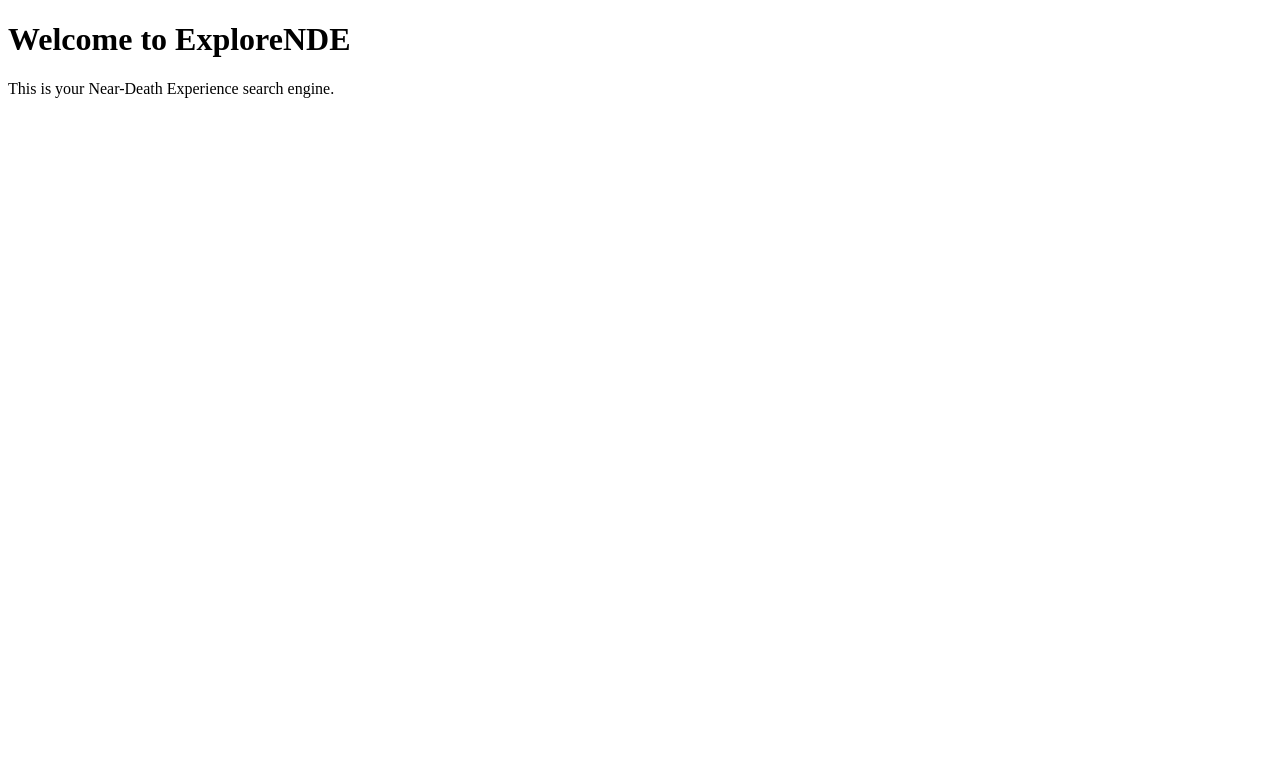
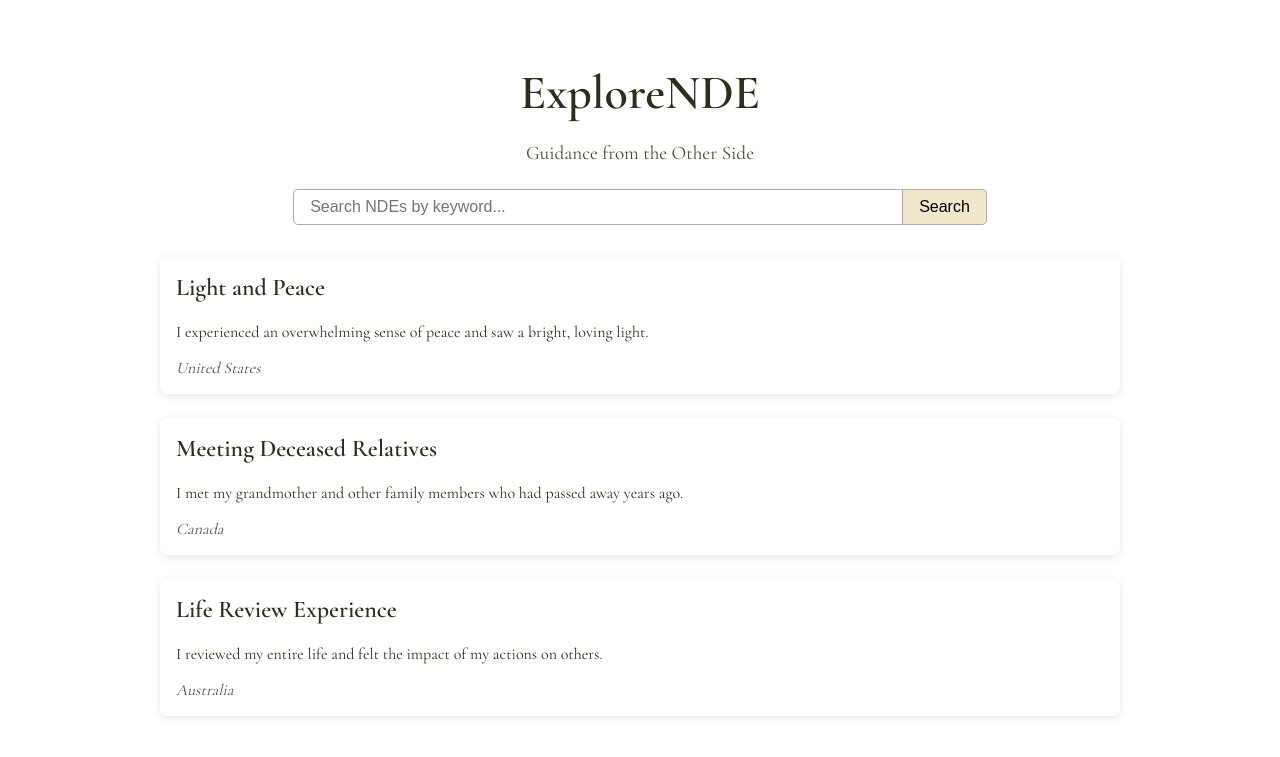
Before and after one commit to explorende/explorende, a Flask app: page / in a window 1280 px wide. Shown: the top 757 px of the page. Run offline with Flask 3, Linux system fonts and the light colour scheme.

Commit message:
Add files via upload

```diff
--- /dev/null
+++ b/static/css/style.css
@@ -0,0 +1,78 @@
+
+body {
+  margin: 0;
+  font-family: 'Cormorant Garamond', serif;
+  background: url('/static/images/parchment.jpg') repeat;
+  background-size: cover;
+  color: #2e2e1f;
+}
+
+.container {
+  max-width: 960px;
+  margin: auto;
+  padding: 2rem;
+}
+
+header {
+  text-align: center;
+  margin-bottom: 2rem;
+}
+
+h1 {
+  font-size: 3rem;
+  margin-bottom: 0.25rem;
+}
+
+.tagline {
+  font-size: 1.2rem;
+  margin-bottom: 1.5rem;
+  color: #4a4a34;
+}
+
+.search-bar {
+  display: flex;
+  justify-content: center;
+  margin-bottom: 2rem;
+}
+
+.search-bar input {
+  padding: 0.5rem 1rem;
+  font-size: 1rem;
+  width: 60%;
+  border: 1px solid #aaa;
+  border-radius: 5px 0 0 5px;
+  outline: none;
+}
+
+.search-bar button {
+  padding: 0.5rem 1rem;
+  font-size: 1rem;
+  border: 1px solid #aaa;
+  background-color: #f1e7cd;
+  border-left: none;
+  border-radius: 0 5px 5px 0;
+  cursor: pointer;
+}
+
+.results {
+  display: grid;
+  gap: 1.5rem;
+}
+
+.card {
+  background-color: rgba(255, 255, 255, 0.85);
+  padding: 1rem;
+  border-radius: 8px;
+  box-shadow: 0 2px 8px rgba(0,0,0,0.1);
+}
+
+.card h2 {
+  margin-top: 0;
+}
+
+.card .country {
+  display: block;
+  margin-top: 0.5rem;
+  font-style: italic;
+  color: #555;
+}
--- a/templates/index.html
+++ b/templates/index.html
@@ -1,11 +1,40 @@
 
 <!DOCTYPE html>
-<html>
+<html lang="en">
 <head>
-    <title>ExploreNDE</title>
+  <meta charset="UTF-8" />
+  <meta name="viewport" content="width=device-width, initial-scale=1.0"/>
+  <title>ExploreNDE</title>
+  <link rel="stylesheet" href="/static/css/style.css" />
+  <link href="https://fonts.googleapis.com/css2?family=Cormorant+Garamond:wght@400;600&display=swap" rel="stylesheet">
 </head>
 <body>
-    <h1>Welcome to ExploreNDE</h1>
-    <p>This is your Near-Death Experience search engine.</p>
+  <div class="container">
+    <header>
+      <h1>ExploreNDE</h1>
+      <p class="tagline">Guidance from the Other Side</p>
+      <form class="search-bar">
+        <input type="text" placeholder="Search NDEs by keyword..." />
+        <button type="submit">Search</button>
+      </form>
+    </header>
+    <section class="results">
+      <div class="card">
+        <h2>Light and Peace</h2>
+        <p>I experienced an overwhelming sense of peace and saw a bright, loving light.</p>
+        <span class="country">United States</span>
+      </div>
+      <div class="card">
+        <h2>Meeting Deceased Relatives</h2>
+        <p>I met my grandmother and other family members who had passed away years ago.</p>
+        <span class="country">Canada</span>
+      </div>
+      <div class="card">
+        <h2>Life Review Experience</h2>
+        <p>I reviewed my entire life and felt the impact of my actions on others.</p>
+        <span class="country">Australia</span>
+      </div>
+    </section>
+  </div>
 </body>
 </html>
```
Also changed, not shown: static/images/parchment.jpg (added).
